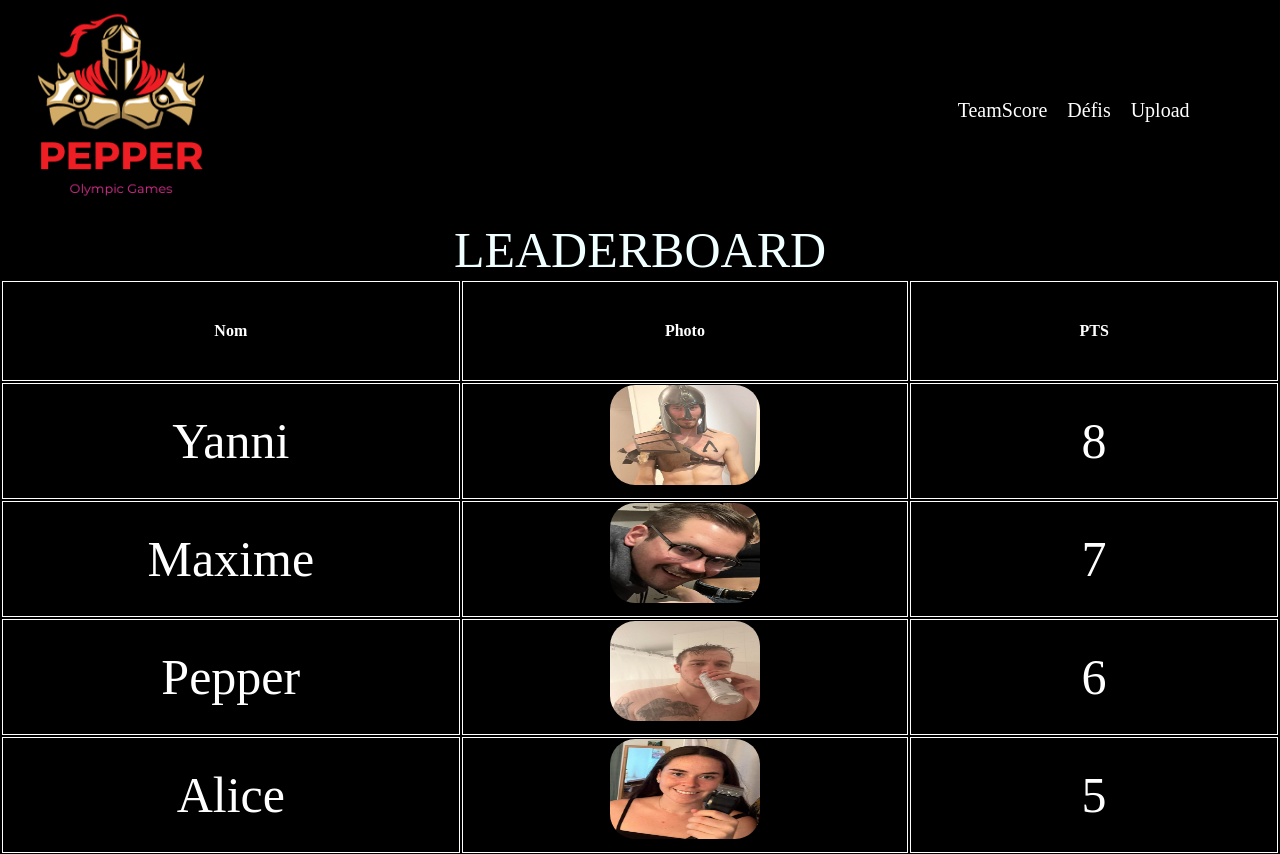
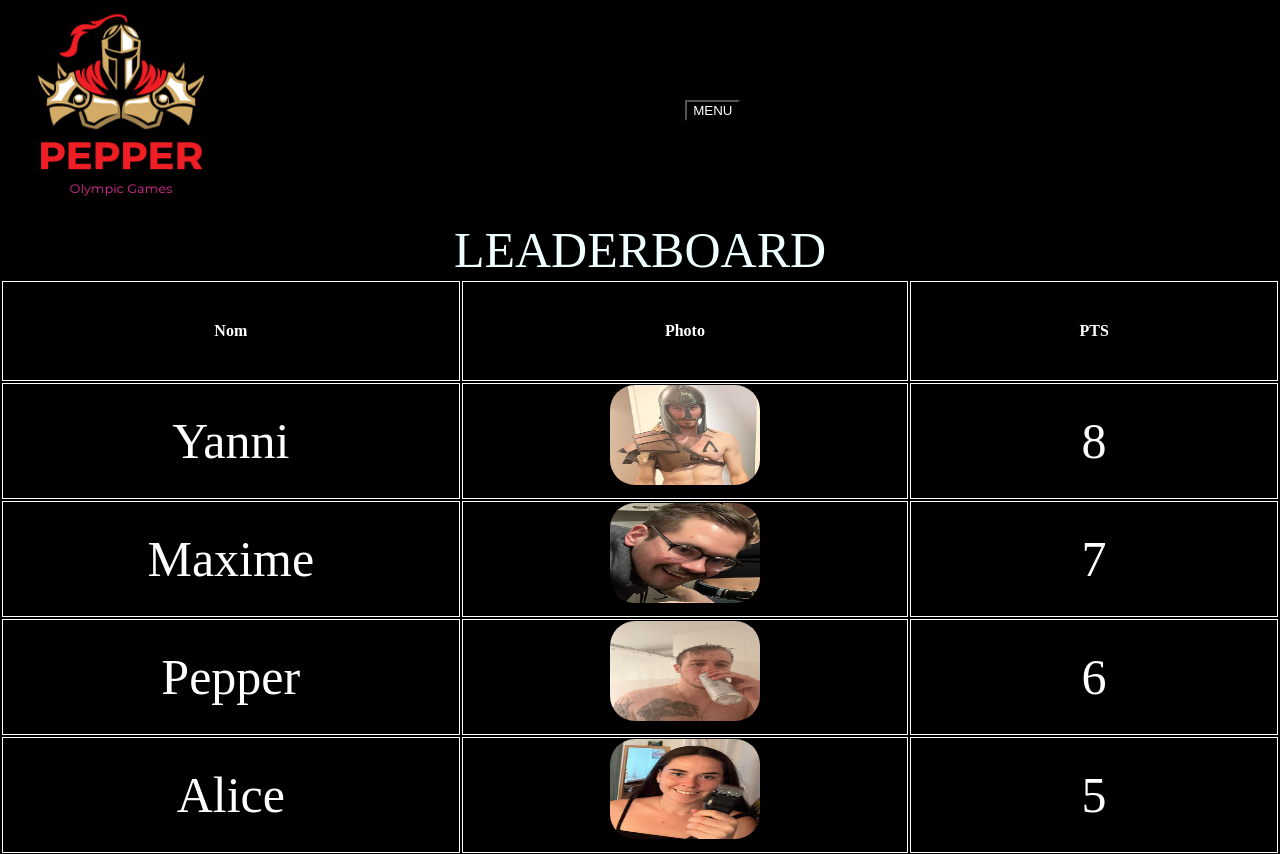
Before and after one commit to Dplayerz/WebAppChalet, a React (Vite) app: page / in a window 1280 px wide. Shown: the top 854 px of the page. Built offline with nearby package versions, Linux system fonts and the light colour scheme.

Commit message:
Update NavBar.tsx

```diff
--- a/src/NavBar.tsx
+++ b/src/NavBar.tsx
@@ -1,24 +1,27 @@
 import "./styleLogo.css";
 import { Link } from "react-router-dom";
 import Logo from "./assets/PEPPERLogoReal.png";
+import "./styles.css";
+import DropDown from "./dropDown";
+import { useState } from "react";
 
 export default function Nav() {
+  const [openProfile, setOpenprofile] = useState(false);
+
   return (
     <nav className="nav">
       <Link to="/" className="site-title">
         <img src={Logo} alt="logo" className="logo" />
       </Link>
+      <button
+        className="buttonDrop"
+        onClick={() => setOpenprofile((prev) => !prev)}
+      >
+        MENU
+      </button>
+      {openProfile && <DropDown />}
       <ul>
         <li>
-          <Link to="./Admin" className="Admin">
-            TeamScore
-          </Link>
-
-
-          <Link to="./Login" className="Login">Défis</Link>
-          <Link to="./upload" className="Souv">
-            Upload
-          </Link>
           <Link to="./Hidden" className="HideX">
             about
           </Link>
```
